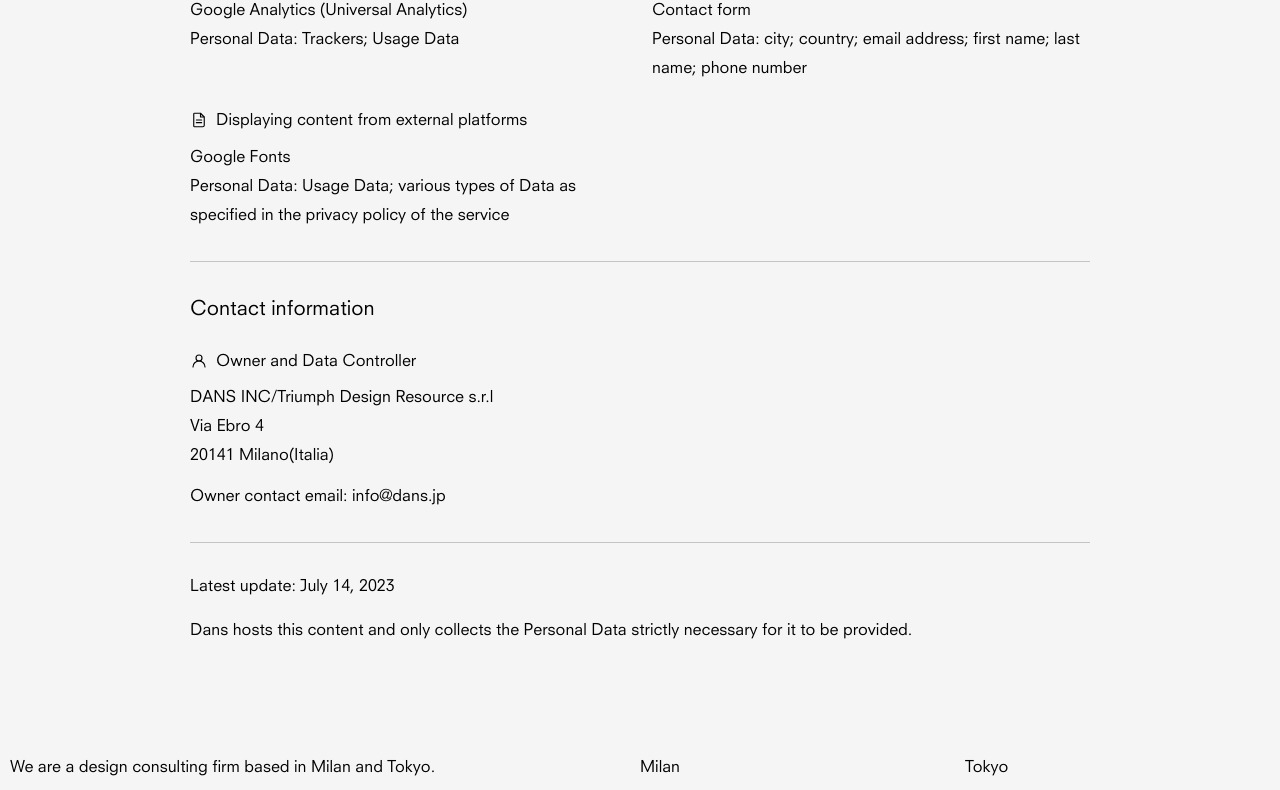
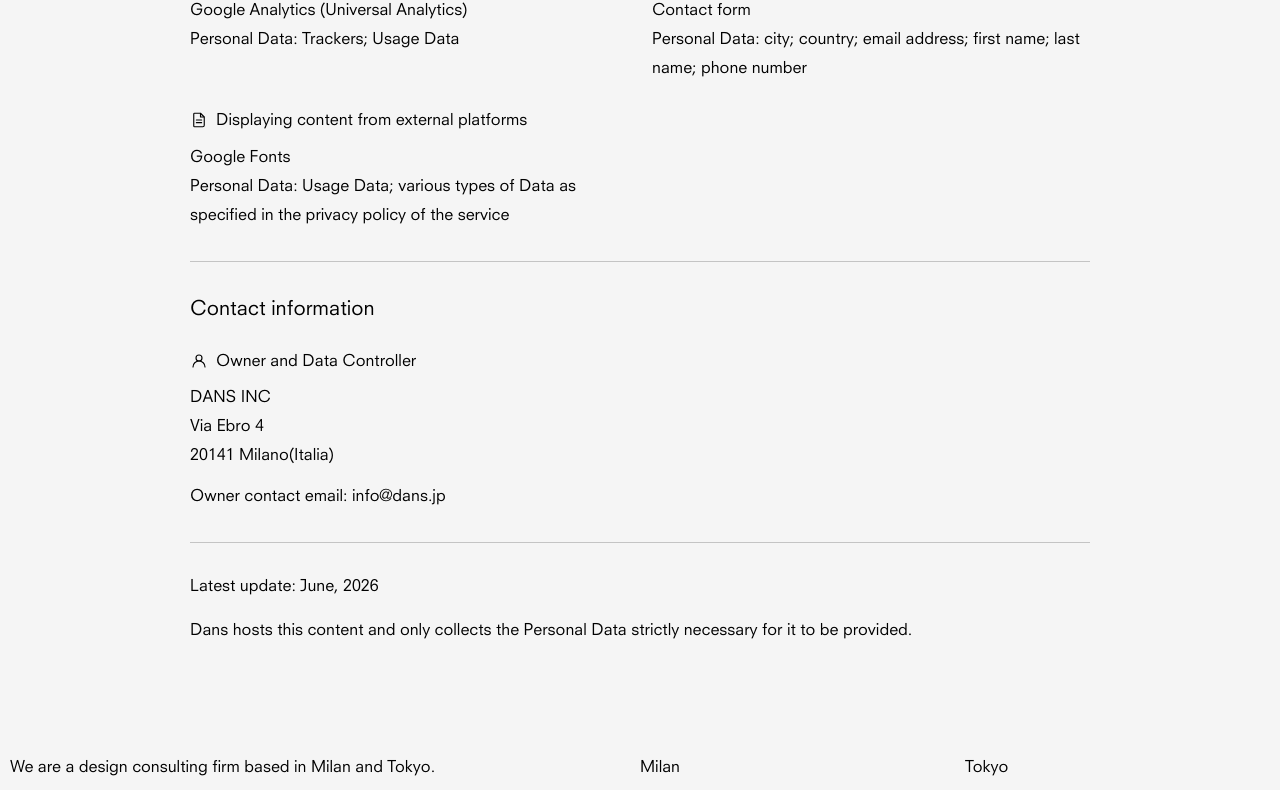
Before and after one commit to sikandarlaiba/milan_salone, a Next.js app: page /privacy in a window 1280 px wide. Shown: the part 420-1210 px from the top of the page. Built offline with nearby package versions, Linux system fonts and the light colour scheme.

Commit message:
upadted milan_site

```diff
--- a/app/privacy/PrivacyContent.tsx
+++ b/app/privacy/PrivacyContent.tsx
@@ -165,7 +165,7 @@ function SimplifiedPolicy() {
           <PersonIcon />
           Owner and Data Controller
         </p>
-        <p className="mt-[8px]">DANS INC/Triumph Design Resource s.r.l</p>
+        <p className="mt-[8px]">DANS INC</p>
         <p>Via Ebro 4</p>
         <p>20141 Milano(Italia)</p>
         <p className="mt-[12px]">
@@ -175,7 +175,7 @@ function SimplifiedPolicy() {
 
       <Divider />
 
-      <p>Latest update: July 14, 2023</p>
+      <p>Latest update: June, 2026</p>
       <p className="mt-[16px]">
         Dans hosts this content and only collects the Personal Data strictly necessary for it to be provided.
       </p>
@@ -195,7 +195,7 @@ function CompletePolicy() {
         Owner and Data Controller
       </h2>
       <div className="mt-[16px]">
-        <p>DANS INC/Triumph Design Resource s.r.l</p>
+        <p>DANS INC</p>
         <p>Via Ebro 4</p>
         <p>20141 Milano(Italia)</p>
         <p className="mt-[12px]">
@@ -460,7 +460,7 @@ function CompletePolicy() {
 
       <Divider />
 
-      <p>Latest update: July 14, 2023</p>
+      <p>Latest update: July, 2026</p>
       <p className="mt-[16px]">
         Dans hosts this content and only collects the Personal Data strictly necessary for it to be provided.
       </p>
```
